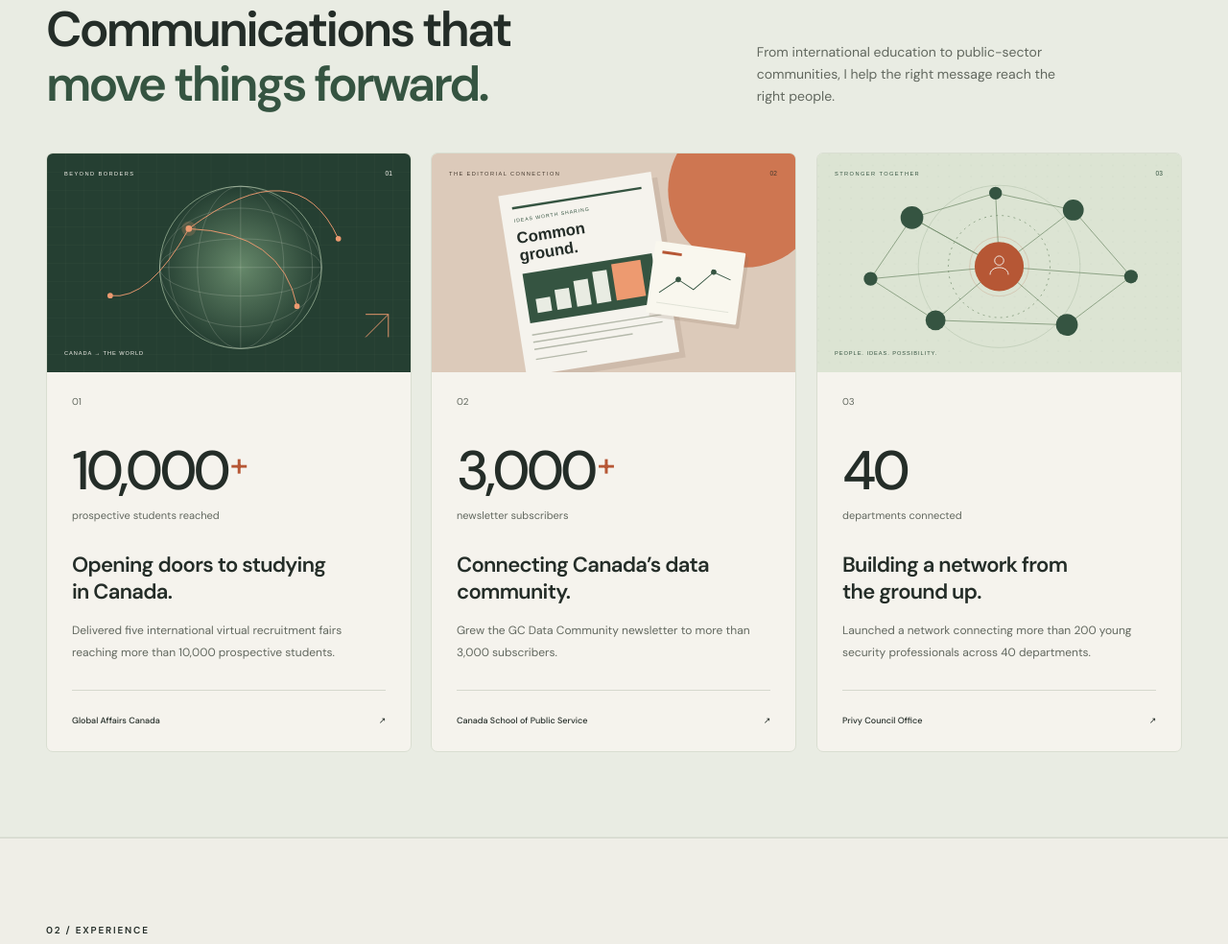
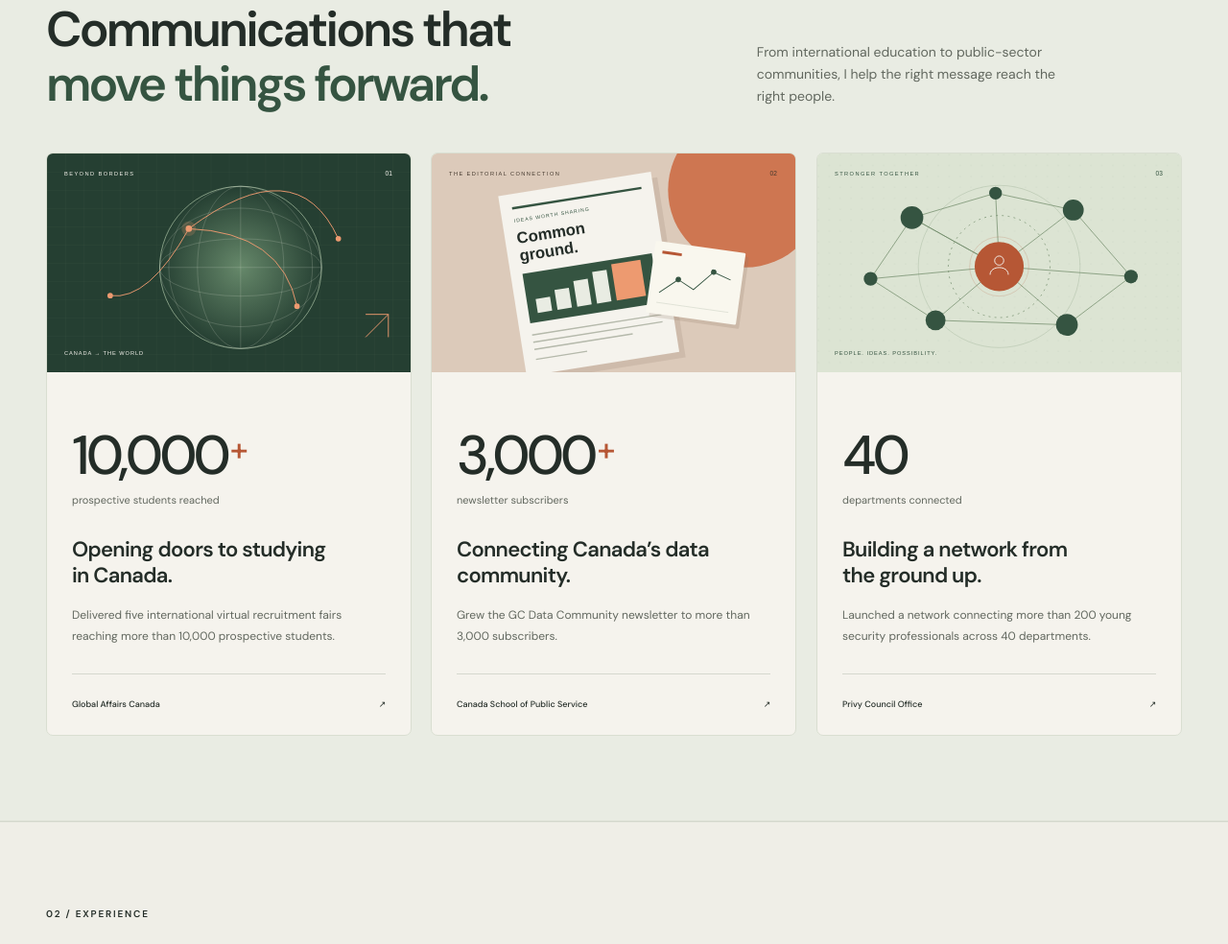
Before and after one commit to samky8/digitalCV, a plain HTML site: page index.html in a window 1280 px wide. Shown: the part 844-1828 px from the top of the page at 96% size. Drawn offline with Linux system fonts and the light colour scheme.

Commit message:
Remove duplicate numbering beneath impact images

```diff
--- a/index.html
+++ b/index.html
@@ -35,9 +35,9 @@
     <section class="impact-section" id="impact" aria-labelledby="impact-heading"><div class="wrap section-space">
       <div class="section-heading"><p class="eyebrow">01 / Selected impact</p><h2 id="impact-heading">Communications that<br><span class="heading-accent">move things forward.</span></h2><p>From international education to public-sector communities, I help the right message reach the right people.</p></div>
       <div class="impact-grid">
-        <article class="impact-card"><div class="card-art"><img src="assets/impact-global.svg" alt="" width="800" height="480" loading="lazy" decoding="async"></div><div class="card-top"><span>01</span></div><p class="metric">10,000<span>+</span></p><p class="metric-label">prospective students reached</p><h3>Opening doors to studying in Canada.</h3><p>Delivered five international virtual recruitment fairs reaching more than 10,000 prospective students.</p><div class="card-footer">Global Affairs Canada <span aria-hidden="true">↗</span></div></article>
-        <article class="impact-card"><div class="card-art"><img src="assets/impact-editorial.svg" alt="" width="800" height="480" loading="lazy" decoding="async"></div><div class="card-top"><span>02</span></div><p class="metric">3,000<span>+</span></p><p class="metric-label">newsletter subscribers</p><h3>Connecting Canada’s data community.</h3><p>Grew the GC Data Community newsletter to more than 3,000 subscribers.</p><div class="card-footer">Canada School of Public Service <span aria-hidden="true">↗</span></div></article>
-        <article class="impact-card"><div class="card-art"><img src="assets/impact-network.svg" alt="" width="800" height="480" loading="lazy" decoding="async"></div><div class="card-top"><span>03</span></div><p class="metric">40</p><p class="metric-label">departments connected</p><h3>Building a network from the ground up.</h3><p>Launched a network connecting more than 200 young security professionals across 40 departments.</p><div class="card-footer">Privy Council Office <span aria-hidden="true">↗</span></div></article>
+        <article class="impact-card"><div class="card-art"><img src="assets/impact-global.svg" alt="" width="800" height="480" loading="lazy" decoding="async"></div><p class="metric">10,000<span>+</span></p><p class="metric-label">prospective students reached</p><h3>Opening doors to studying in Canada.</h3><p>Delivered five international virtual recruitment fairs reaching more than 10,000 prospective students.</p><div class="card-footer">Global Affairs Canada <span aria-hidden="true">↗</span></div></article>
+        <article class="impact-card"><div class="card-art"><img src="assets/impact-editorial.svg" alt="" width="800" height="480" loading="lazy" decoding="async"></div><p class="metric">3,000<span>+</span></p><p class="metric-label">newsletter subscribers</p><h3>Connecting Canada’s data community.</h3><p>Grew the GC Data Community newsletter to more than 3,000 subscribers.</p><div class="card-footer">Canada School of Public Service <span aria-hidden="true">↗</span></div></article>
+        <article class="impact-card"><div class="card-art"><img src="assets/impact-network.svg" alt="" width="800" height="480" loading="lazy" decoding="async"></div><p class="metric">40</p><p class="metric-label">departments connected</p><h3>Building a network from the ground up.</h3><p>Launched a network connecting more than 200 young security professionals across 40 departments.</p><div class="card-footer">Privy Council Office <span aria-hidden="true">↗</span></div></article>
       </div>
     </div></section>
     <section class="experience-section" id="experience" aria-labelledby="experience-heading"><div class="wrap section-space">
```
